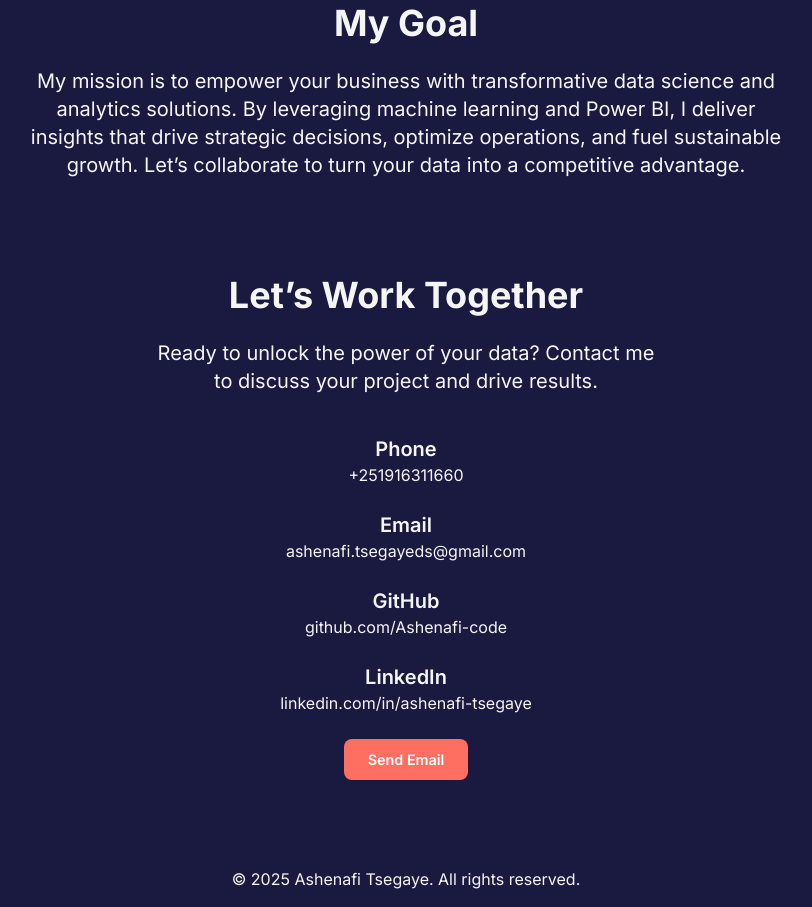
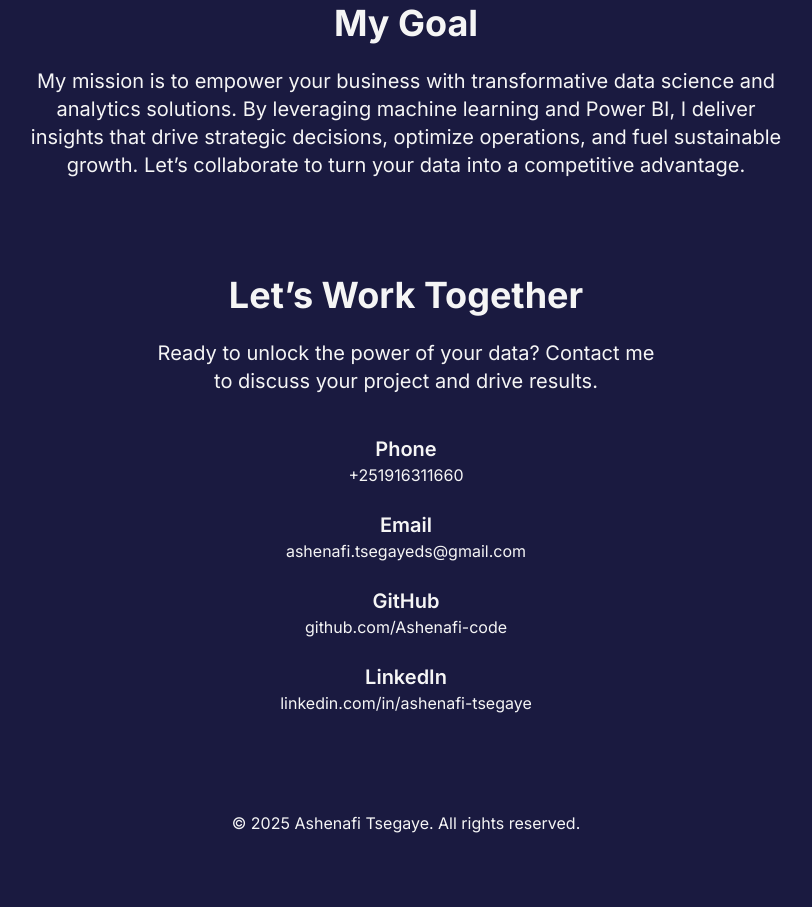
Before and after one commit to Ashenafi-code/Ashenafi_T.github.io, a plain HTML site: page index.html in a window 1280 px wide. Shown: the part 2689-3596 px from the top of the page, without its empty margins (234-1046 px from the left). After the commit the page ends 3540 px from the top, so only its background shows below. Drawn offline with nearby package versions, Linux system fonts and the light colour scheme.

Commit message:
Update CV

```diff
--- a/index.html
+++ b/index.html
@@ -530,9 +530,7 @@
                         <h3 class="text-lg sm:text-xl font-semibold text-soft-white mt-6">LinkedIn</h3>
                         <p><a href="https://linkedin.com/in/ashenafi-tsegaye" class="text-coral hover:text-sky-blue" target="_blank" rel="noopener noreferrer">linkedin.com/in/ashenafi-tsegaye</a></p>
 
-                       <div class="mt-8">
-                        <a href="mailto:ashenafi.tsegayeds@gmail.com" class="cta-btn px-12">Send Email</a>
-                         </div>
+
                     </div>
                 </div>
             </section>
```
